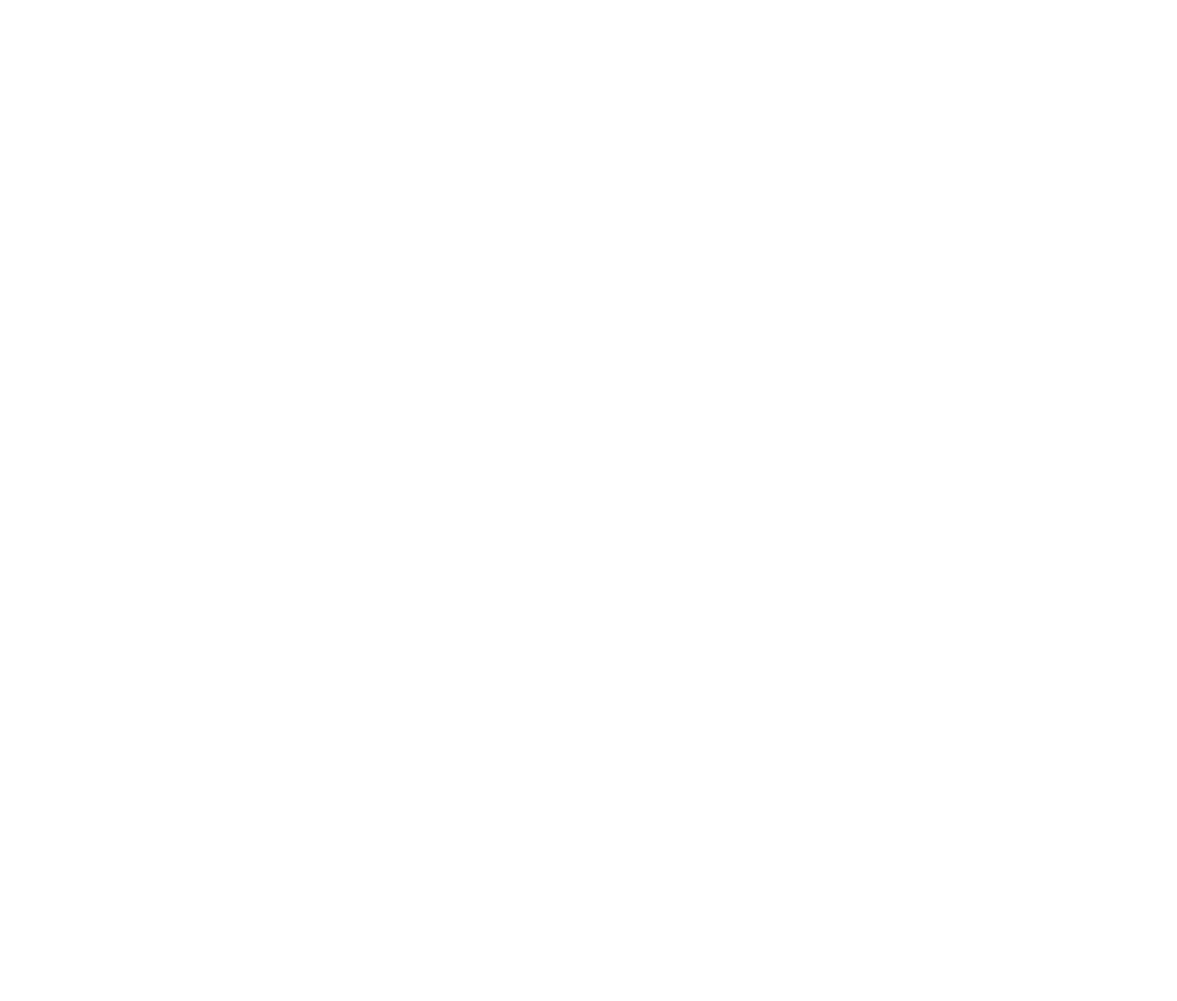
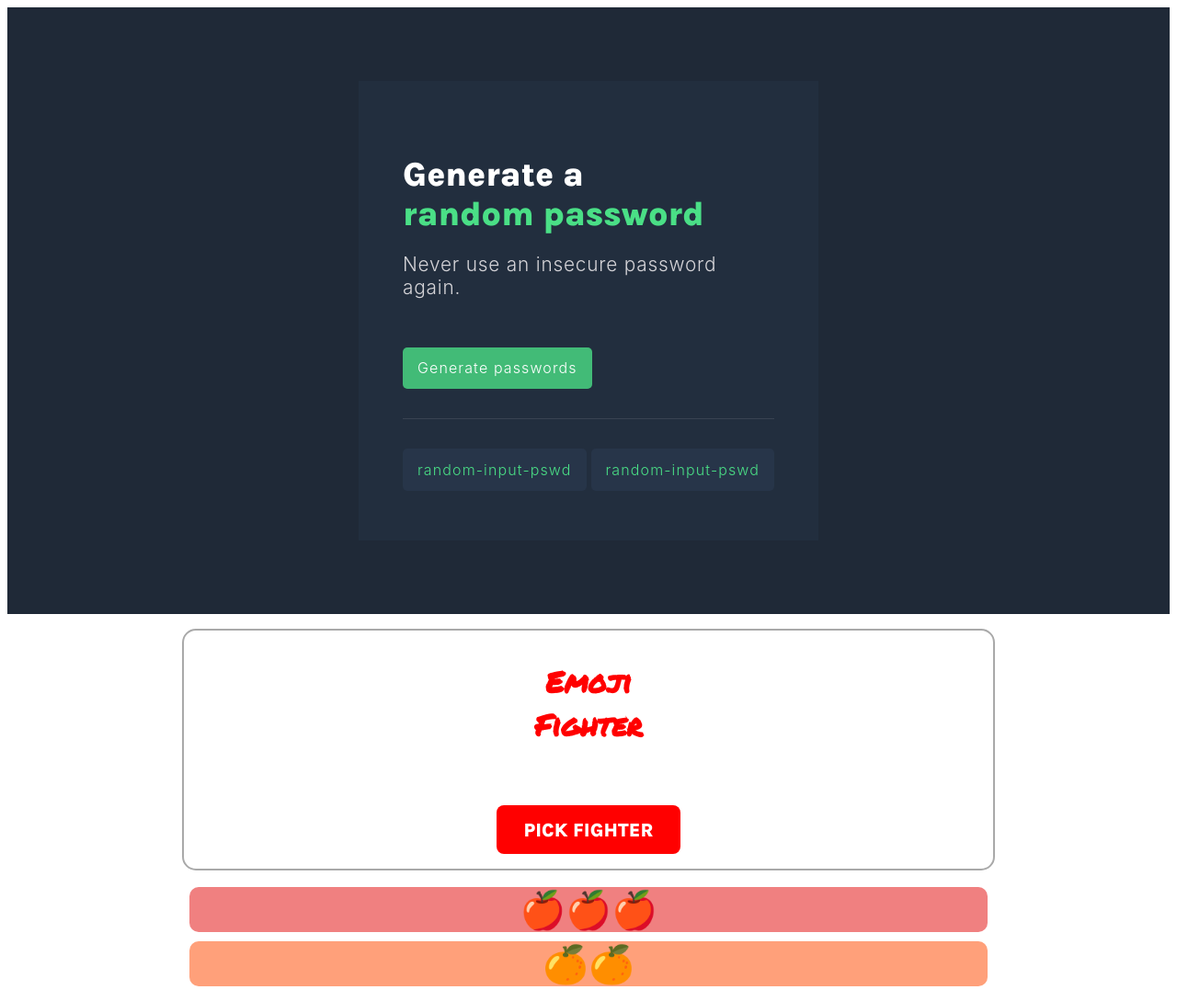
Before and after one commit to alanrobert/learning-javascript, a plain HTML site: page challenges-2/index.html in a window 1280 px wide. Shown: the whole page at 92% size. Before the commit the page ends 800 px from the top, so only its background shows below. Drawn offline with Linux system fonts and the light colour scheme.

Commit message:
Continued with challenges

```diff
--- a/challenges-2/index.html
+++ b/challenges-2/index.html
@@ -4,11 +4,34 @@
     <meta charset="UTF-8">
     <meta http-equiv="X-UA-Compatible" content="IE=edge">
     <meta name="viewport" content="width=device-width, initial-scale=1.0">
+    <link rel="preconnect" href="https://fonts.googleapis.com">
+    <link rel="preconnect" href="https://fonts.gstatic.com" crossorigin>
+    <link href="https://fonts.googleapis.com/css2?family=Permanent+Marker&display=Inter:wght@300&family=Karla:wght@800&display=swap" rel="stylesheet">
     <link rel="stylesheet" href="style.css">
-    <script src="/main.js"></script>
     <title>Challenges #2</title>
 </head>
 <body>
+    <section class="password-back">
+        <div class="password-generator">
+            <h1 class="password-title">Generate a <br> <span class="accent-color">random password</span></h1>
+            <p class="password-body">Never use an insecure password again.</p>
+            <button class="btn generate-password-btn">Generate passwords</button>
+            <div class="generated-passwords">
+                <button class="btn random-password-btn">random-input-pswd</button>
+                <button class="btn random-password-btn">random-input-pswd</button>
+            </div>
+        </div>
+    </section>
+    <div class="emoji-fighter">
+        <h1 class="fighter-title">Emoji<br>Fighter</h1>
+        <div id="stage" class="stage"></div>
+        <button id="fightButton" class="pick-fighter-btn">Pick Fighter</button>
+    </div>
+    <div class="order-fruit">
+        <div id="apple-shelf"></div>
+        <div id="orange-shelf"></div>
+    </div>
 
+    <script src="main.js"></script>
 </body>
 </html>
--- a/challenges-2/main.js
+++ b/challenges-2/main.js
@@ -52,7 +52,7 @@ console.log(discountCounter())
 
 // 3.
 
-let largeCountries = ["China","India","USA","Indonesia","Pakistan"]
+// let largeCountries = ["China","India","USA","Indonesia","Pakistan"]
 
 /* Use a for loop to log the following to the console:
 
@@ -64,10 +64,10 @@ The 5 largest countries in the world:
 - Pakistan
 */
 
-console.log("The 5 largest countries in the world:")
-for (let i = 0; i < largeCountries.length; i++) {    // cycles through countries for entire .length of array
-    console.log("- " + largeCountries[i]) // '[i]' after variable, selects the for loop.
-}
+// console.log("The 5 largest countries in the world:")
+// for (let i = 0; i < largeCountries.length; i++) {    // cycles through countries for entire .length of array
+//     console.log("- " + largeCountries[i]) // '[i]' after variable, selects the for loop.
+// }
 
 
 // 4.
@@ -77,3 +77,90 @@ for (let i = 0; i < largeCountries.length; i++) {    // cycles through countries
 
 // Use push() & pop() and their counterparts unshift() & shift()
 // Google how to use unshift() and shift()
+
+let largeCountries = ["Tuvalu","India","USA","Indonesia", "Monaco"] // Array
+
+let shifted = largeCountries.shift() // Removes first item
+let popped = largeCountries.pop() // Removes end item
+let unShift = largeCountries.unshift("China") // Adds to beginning
+let pushed = largeCountries.push("Pakistan") // Adds to end
+console.log(largeCountries) // Calls array
+
+// console.log(pushed) // Calls item number
+
+// console.log(unShift) // Calls item number
+
+// 5.
+
+let dayOfMonth = 13
+let weekday = "Friday"
+
+// If it is Friday the 13th, log out this spooky face: 😱
+// Use the logical "AND operator" -> &&
+
+if (dayOfMonth === 13 && weekday === "Friday") {
+    console.log("😱")
+} else {
+    console.log("Your Safe")
+}
+
+
+// 6.
+
+let hands = ["rock", "paper", "scissor"]
+
+// Create a function that returns a random item from the array
+
+
+
+
+function getHand() {
+    let totalHands = hands.length
+    let randIndex = Math.floor(Math.random() * totalHands)
+    let randHand = hands[randIndex]
+    console.log(randHand)
+}
+getHand()
+
+
+// 7.
+
+// When will I stop creating the most ellaborate way to a problem possible, to find it's only a couple of steps instead of a million? Ha
+
+let fighters = ["🐉", "🐥", "🐊","💩", "🦍", "🐢", "🐩", "🦭", "🦀", "🐝", "🤖", "🐘", "🐸", "🕷","🐆", "🦕", "🦁"]
+
+let stageEl = document.getElementById("stage")
+let fightButton = document.getElementById("fightButton")
+
+fightButton.addEventListener("click", function() {
+    let randomIndexOne = Math.floor(Math.random() * fighters.length)
+    let randomIndexTwo = Math.floor(Math.random() * fighters.length)
+    stageEl.textContent = fighters[randomIndexOne] + " vs " + fighters[randomIndexTwo]
+})
+
+
+
+// 8.
+
+let fruit = ["🍎", "🍊", "🍎", "🍎", "🍊"]
+let appleShelf = document.getElementById("apple-shelf")
+let orangeShelf = document.getElementById("orange-shelf")
+
+// Create a function that puts the apples onto the appleShelf
+// and the oranges onto the orangeShelf. Use a for loop,
+// a conditional statement, and the textContent property.
+
+function orderFruit() {
+    for( let i = 0; i < fruit.length; i++ ) {
+        if (fruit[i] === "🍎") {
+            appleShelf.textContent += "🍎"
+        } else if (fruit[i] === "🍊") {
+            orangeShelf.textContent += "🍊"
+        }
+    }
+}
+
+orderFruit()
+
+
+// 9. Random password generator (solo-challenge)
--- a/challenges-2/style.css
+++ b/challenges-2/style.css
@@ -0,0 +1,142 @@
+* {
+    box-sizing: border-box;
+}
+
+body {
+    font-family: 'Inter', sans-serif;
+}
+
+.emoji-fighter {
+    border: solid 2px darkgray;
+    padding: 1em 0;
+    width: 70%;
+    border-radius: 15px;
+    margin: 0 auto;
+    margin-top: 1em;
+    text-align: center;
+    font-family: 'Permanent Marker', cursive;
+}
+
+.fighter-title {
+    color: red;
+    margin: .5em 0 1em 0;
+    padding: 0;
+
+}
+
+.stage {
+    font-size: 4rem;
+    color: red;
+    margin-bottom: 1em;
+}
+
+.pick-fighter-btn {
+    border: none;
+    background-color: red;
+    padding: .7em 1.4em;
+    border-radius: 8px;
+    color: #fff;
+    font-weight: bold;
+    text-transform: uppercase;
+    font-size: 1.3rem;
+    font-family: 'Karla', sans-serif;
+    transition: .3s;
+}
+
+.pick-fighter-btn:hover,
+.pick-fighter-btn:focus {
+    cursor: pointer;
+    background-color: rgb(169, 21, 149);
+    transition: .3s;
+}
+
+.order-fruit {
+    margin: 0 auto;
+    width: 70%;
+    text-align: center;
+    font-size: 2.5rem;
+    padding: .2em;
+}
+
+#apple-shelf {
+    background: lightcoral;
+    border-radius: 10px;
+    margin: 10px 0;
+}
+
+#orange-shelf {
+    background: lightsalmon;
+    border-radius: 10px;
+}
+
+.password-back {
+    background-color: #1F2937;
+    padding: 5em 0;
+}
+
+.password-generator {
+    background-color: rgb(39, 53, 73, 40%);
+    width: 500px;
+    height: 500px;
+    margin: 0 auto;
+    padding: 5em 3em;;
+}
+
+.password-title {
+    color: #fff;
+    font-family: 'Karla', sans-serif;
+    font-size: 2.3rem;
+    margin: 0;
+}
+
+.password-body {
+    color: #D5D4D8;
+    font-family: 'Inter', sans-serif;
+    font-size: 1.3rem;
+    font-weight: 300;
+    letter-spacing: .05rem;
+
+}
+
+.accent-color {
+    color: #4ADF86;
+}
+
+.btn {
+    border-radius: 5px;
+    color: #fff;
+    padding: .8em 1em;
+    letter-spacing: .07rem;
+    font-size: 1rem;
+    font-family: 'Inter', sans-serif;
+    border: none;
+    font-weight: 300;
+    cursor: pointer;
+}
+
+.generate-password-btn {
+    background-color: rgb(74, 223, 134, 80%);
+    margin-top: 2em;
+}
+
+.random-password-btn {
+    background-color: #273549;
+    margin-top: 2em;
+    color: #4ADF86;
+}
+
+.generated-passwords {
+    display: flex;
+    justify-content: space-between;
+    border-top: solid .2px rgb(255, 255, 255, 10%);
+    margin-top: 2em;
+}
+
+/*
+    font-family: 'Inter', sans-serif; B
+    font-family: 'Karla', sans-serif; H
+    #4ADF86 teal
+    #273549 lighter blue
+    #1F2937 darker blue
+    #D5D4D8 grey
+*/
```
